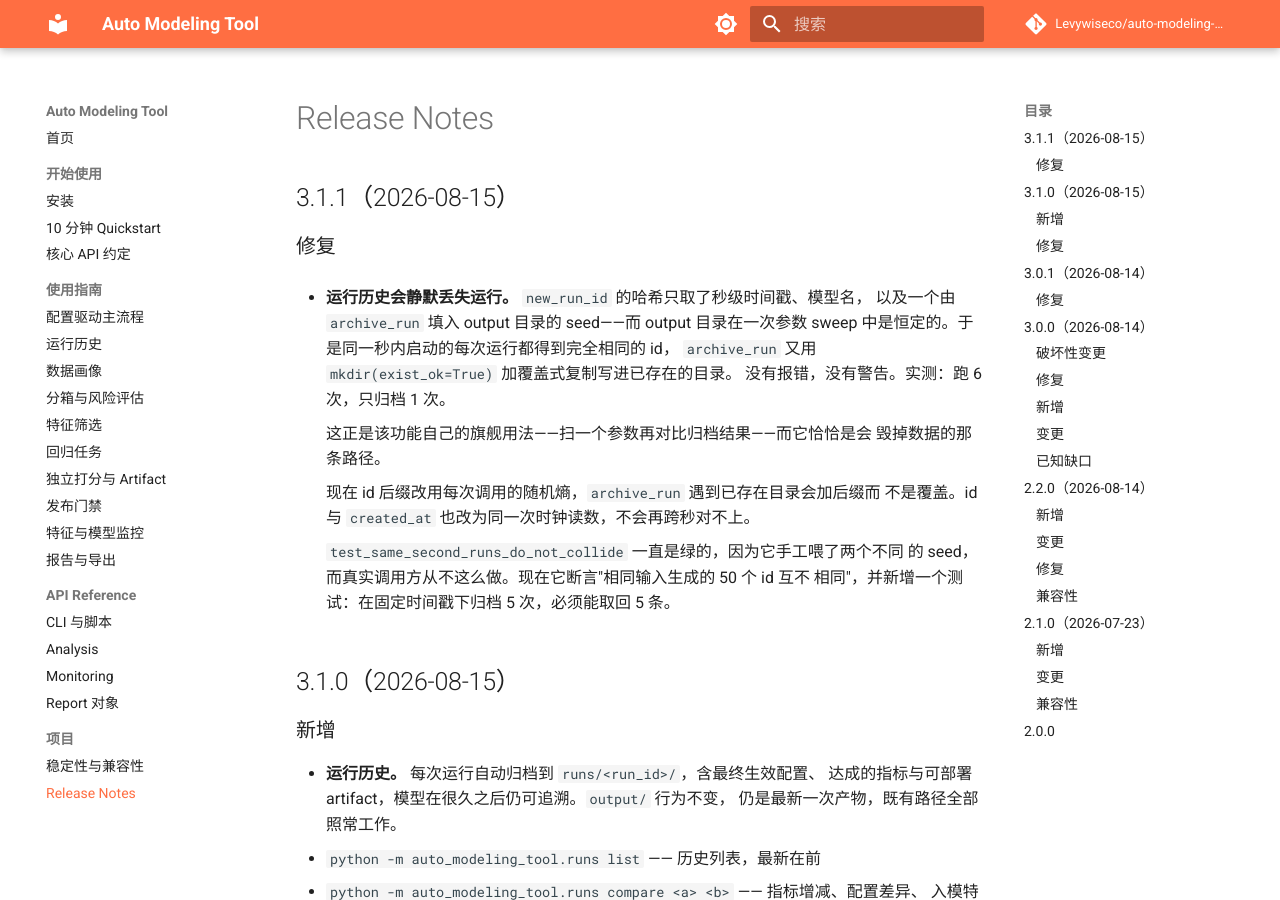
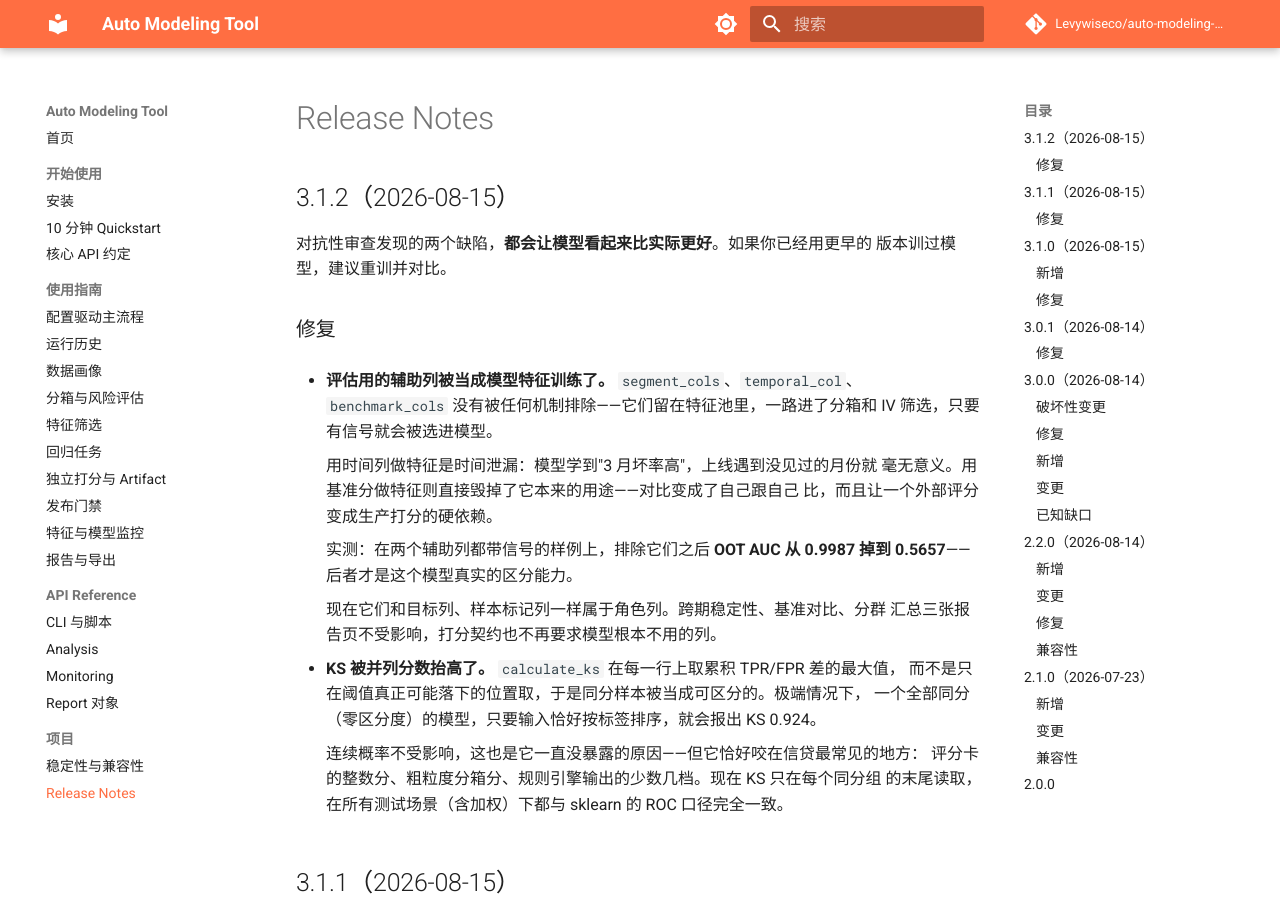
Before and after one commit to Levywiseco/auto-modeling-tool, an MkDocs documentation site: the page built from docs/project/release-notes.md, in a window 1280 px wide and 900 px high. Built offline with MkDocs 1.6.1 and Material for MkDocs 9.7.7, drawn with Linux system fonts in a browser that asks for light colours; comment, search, counter and statistics services are not loaded.

Commit message:
fix: stop evaluation columns training as features, and KS inflating on ties (#12)
Two defects from an adversarial audit. Both inflated reported model quality.

1. segment_cols / temporal_col / benchmark_cols were never excluded from the
   feature pool. They went through binning and IV screening and were selected
   into the model whenever they carried signal.

   Training on a temporal column is time leakage — the model learns "March is
   bad" and is meaningless on an unseen month. Training on a benchmark column
   destroys the comparison it was configured for and makes an external score a
   hard dependency of production scoring. On a fixture where both carried
   signal, OOT AUC fell 0.9987 -> 0.5657 once excluded; the second number is the
   model's real discrimination.

   They are now role columns alongside the target and sample marker. The
   Temporal_Stability / Benchmark_Performance / Segment_Summary sheets still
   generate, and the scoring artifact no longer demands columns the model never
   uses — previously production had to supply them, including paid external
   scores that provably did not change the prediction.

2. calculate_ks maximised the cumulative TPR/FPR gap over every row instead of
   only where a threshold could fall, treating tied scores as separable. A
   constant score reported KS 0.924 when input arrived sorted by label.

   Continuous probabilities were unaffected, which is why it survived — it bites
   exactly where credit work lives: scorecard integer points, coarse binned
   scores, rule-engine outputs. KS is now read at tied-group boundaries and
   matches the sklearn ROC definition across every scenario tested, weighted and
   unweighted.

153 passed on 3.9.6, ruff clean, mkdocs --strict clean.

Co-authored-by: Claude Opus 5 <noreply@anthropic.com>

```diff
--- a/auto_modeling_tool/__init__.py
+++ b/auto_modeling_tool/__init__.py
@@ -31,7 +31,7 @@ Low-level tools (sklearn-style)
 >>> from auto_modeling_tool.evaluation import calculate_all_metrics
 """
 
-__version__ = "3.1.1"
+__version__ = "3.1.2"
 __author__ = "AutoModelTool Team"
 
 # Task-oriented workflow entry points
--- a/docs/project/release-notes.md
+++ b/docs/project/release-notes.md
@@ -1,4 +1,33 @@
 # Release Notes
+
+## 3.1.2（2026-08-15）
+
+对抗性审查发现的两个缺陷，**都会让模型看起来比实际更好**。如果你已经用更早的
+版本训过模型，建议重训并对比。
+
+### 修复
+
+- **评估用的辅助列被当成模型特征训练了。** `segment_cols`、`temporal_col`、
+  `benchmark_cols` 没有被任何机制排除——它们留在特征池里，一路进了分箱和 IV
+  筛选，只要有信号就会被选进模型。
+
+    用时间列做特征是时间泄漏：模型学到"3 月坏率高"，上线遇到没见过的月份就
+    毫无意义。用基准分做特征则直接毁掉了它本来的用途——对比变成了自己跟自己
+    比，而且让一个外部评分变成生产打分的硬依赖。
+
+    实测：在两个辅助列都带信号的样例上，排除它们之后 **OOT AUC 从 0.9987 掉到
+    0.5657**——后者才是这个模型真实的区分能力。
+
+    现在它们和目标列、样本标记列一样属于角色列。跨期稳定性、基准对比、分群
+    汇总三张报告页不受影响，打分契约也不再要求模型根本不用的列。
+
+- **KS 被并列分数抬高了。** `calculate_ks` 在每一行上取累积 TPR/FPR 差的最大值，
+  而不是只在阈值真正可能落下的位置取，于是同分样本被当成可区分的。极端情况下，
+  一个全部同分（零区分度）的模型，只要输入恰好按标签排序，就会报出 KS 0.924。
+
+    连续概率不受影响，这也是它一直没暴露的原因——但它恰好咬在信贷最常见的地方：
+    评分卡的整数分、粗粒度分箱分、规则引擎输出的少数几档。现在 KS 只在每个同分组
+    的末尾读取，在所有测试场景（含加权）下都与 sklearn 的 ROC 口径完全一致。
 
 ## 3.1.1（2026-08-15）
 
--- a/pyproject.toml
+++ b/pyproject.toml
@@ -4,7 +4,7 @@ build-backend = "setuptools.build_meta"
 
 [project]
 name = "auto-modeling-tool"
-version = "3.1.1"
+version = "3.1.2"
 description = "High-performance auto-modeling framework built with Polars"
 readme = "README.md"
 license = {text = "MIT"}
```
Also changed, not shown: CHANGELOG.md (+35 -0 lines), 4 other files.
